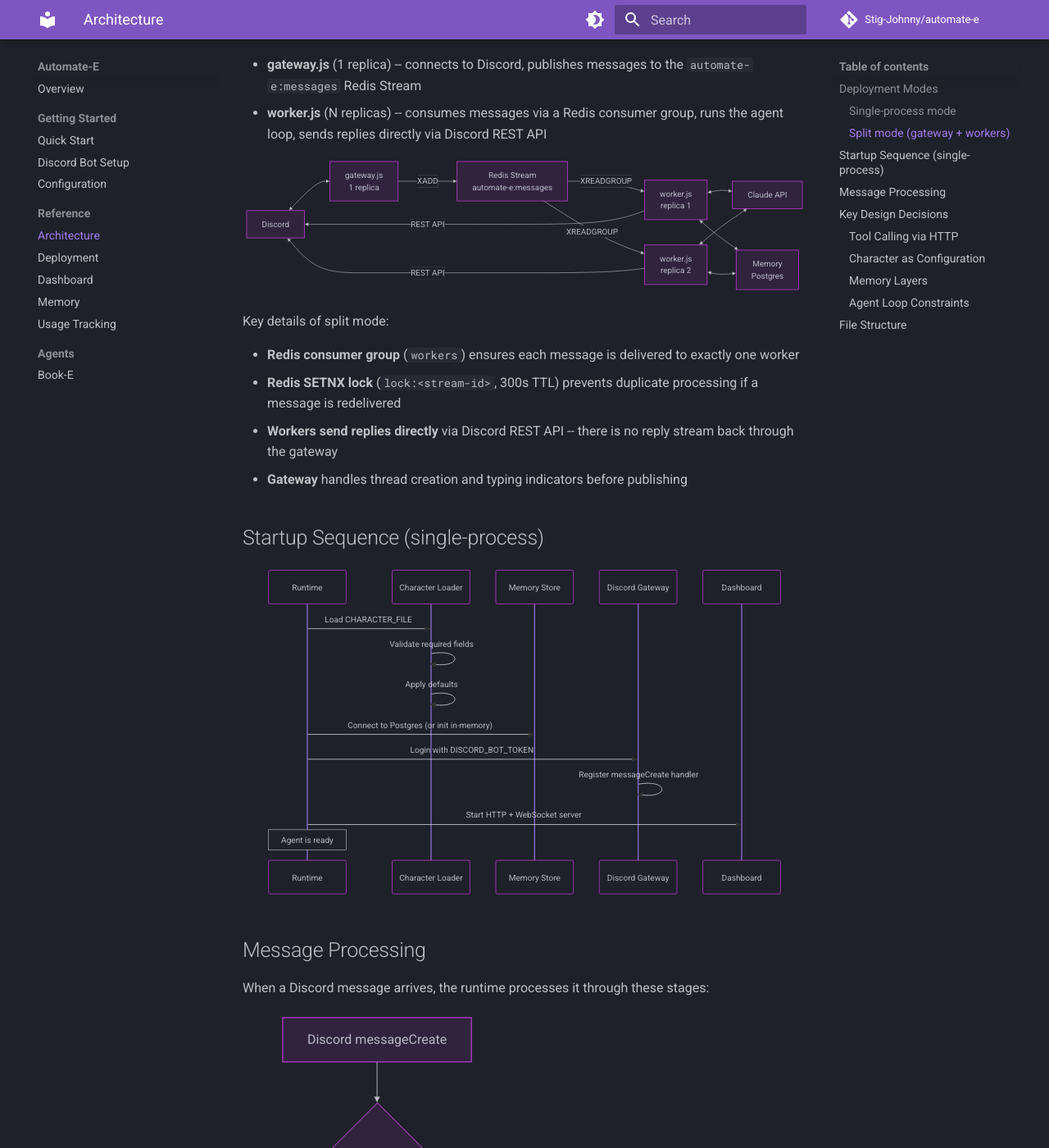
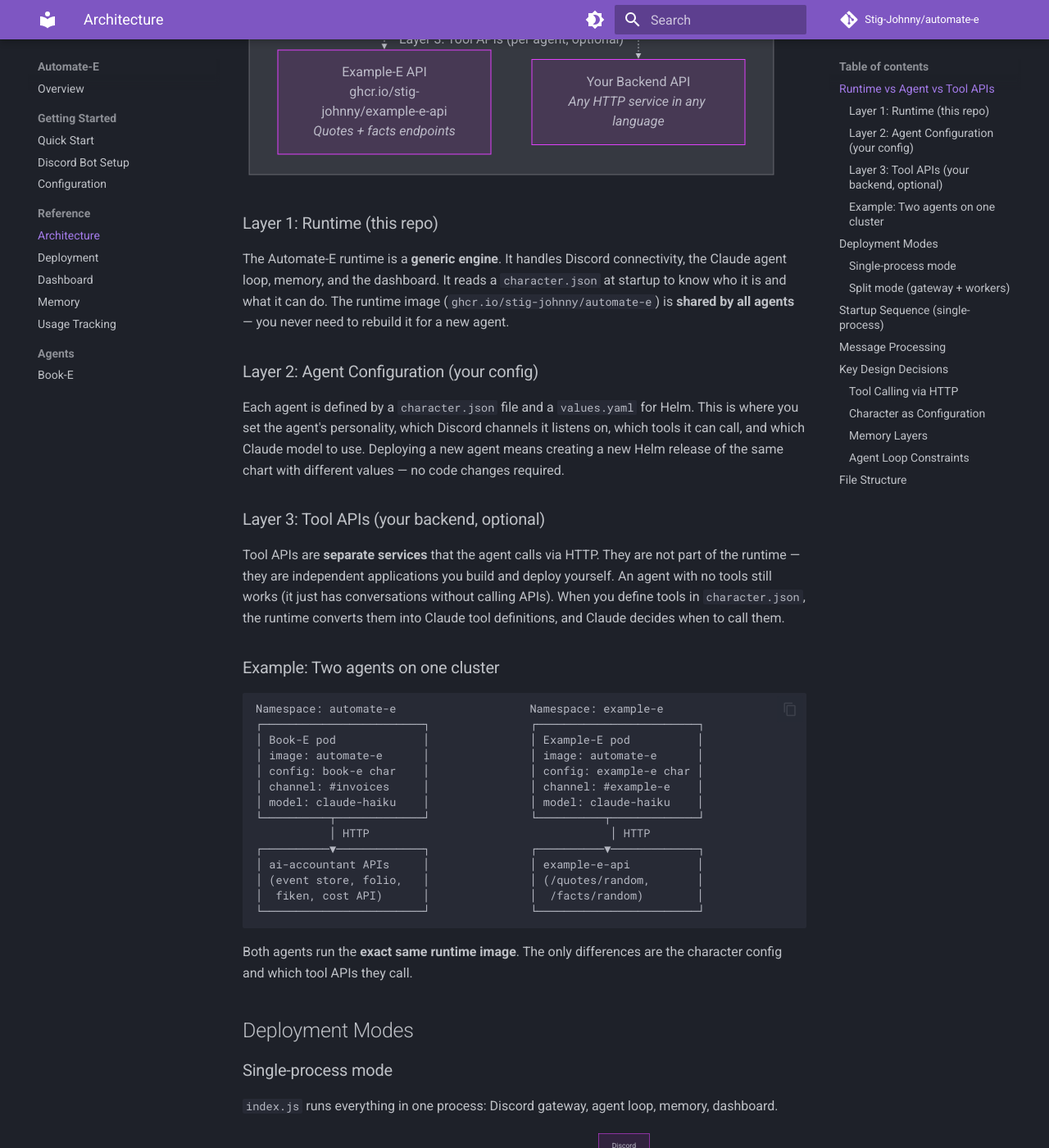
Before and after one commit to Stig-Johnny/automate-e, an MkDocs documentation site: the page built from docs/architecture.md, in a window 1280 px wide and 1400 px high, scrolled down 839 px. Shown: the whole window at 82% size. Built offline with MkDocs 1.6.1 and Material for MkDocs 9.7.7, drawn with Linux system fonts in a browser that asks for light colours; comment, search, counter and statistics services are not loaded; some of the changed text lies outside the part shown.

Commit message:
docs: explain runtime vs agent vs tool API layers
Add a clear section to architecture.md explaining the three-layer
separation: runtime (shared image), agent config (character.json),
and tool APIs (separate services). Includes diagrams showing how
two agents run on the same cluster with the same runtime image.

Co-Authored-By: Claude Opus 4.6 (1M context) <noreply@anthropic.com>

````diff
--- a/docs/architecture.md
+++ b/docs/architecture.md
@@ -5,6 +5,65 @@ title: Architecture
 # Architecture
 
 How the Automate-E runtime turns a `character.json` into a running Discord agent.
+
+## Runtime vs Agent vs Tool APIs
+
+Automate-E has three distinct layers. Understanding this separation is key to deploying your own agents.
+
+```mermaid
+graph TB
+    subgraph "Layer 1: Runtime (shared)"
+        RT["automate-e<br/>ghcr.io/stig-johnny/automate-e<br/><i>Generic engine — same image for every agent</i>"]
+    end
+
+    subgraph "Layer 2: Agent Config (per agent)"
+        CE["character.json + values.yaml<br/><i>Personality, tools, Discord channel, model</i>"]
+        CB["character.json + values.yaml<br/><i>Different personality, tools, channel, model</i>"]
+    end
+
+    subgraph "Layer 3: Tool APIs (per agent, optional)"
+        AE["Example-E API<br/>ghcr.io/stig-johnny/example-e-api<br/><i>Quotes + facts endpoints</i>"]
+        AB["Your Backend API<br/><i>Any HTTP service in any language</i>"]
+    end
+
+    RT --- CE
+    RT --- CB
+    CE -.->|"HTTP tool calls"| AE
+    CB -.->|"HTTP tool calls"| AB
+```
+
+### Layer 1: Runtime (this repo)
+
+The Automate-E runtime is a **generic engine**. It handles Discord connectivity, the Claude agent loop, memory, and the dashboard. It reads a `character.json` at startup to know who it is and what it can do. The runtime image (`ghcr.io/stig-johnny/automate-e`) is **shared by all agents** — you never need to rebuild it for a new agent.
+
+### Layer 2: Agent Configuration (your config)
+
+Each agent is defined by a `character.json` file and a `values.yaml` for Helm. This is where you set the agent's personality, which Discord channels it listens on, which tools it can call, and which Claude model to use. Deploying a new agent means creating a new Helm release of the same chart with different values — no code changes required.
+
+### Layer 3: Tool APIs (your backend, optional)
+
+Tool APIs are **separate services** that the agent calls via HTTP. They are not part of the runtime — they are independent applications you build and deploy yourself. An agent with no tools still works (it just has conversations without calling APIs). When you define tools in `character.json`, the runtime converts them into Claude tool definitions, and Claude decides when to call them.
+
+### Example: Two agents on one cluster
+
+```
+Namespace: automate-e                    Namespace: example-e
+┌────────────────────────┐               ┌────────────────────────┐
+│ Book-E pod             │               │ Example-E pod          │
+│ image: automate-e      │               │ image: automate-e      │
+│ config: book-e char    │               │ config: example-e char │
+│ channel: #invoices     │               │ channel: #example-e    │
+│ model: claude-haiku    │               │ model: claude-haiku    │
+└──────────┬─────────────┘               └──────────┬─────────────┘
+           │ HTTP                                    │ HTTP
+┌──────────▼─────────────┐               ┌──────────▼─────────────┐
+│ ai-accountant APIs     │               │ example-e-api          │
+│ (event store, folio,   │               │ (/quotes/random,       │
+│  fiken, cost API)      │               │  /facts/random)        │
+└────────────────────────┘               └────────────────────────┘
+```
+
+Both agents run the **exact same runtime image**. The only differences are the character config and which tool APIs they call.
 
 ## Deployment Modes
 
@@ -149,19 +208,29 @@ The memory system has three layers:
 
 ```
 automate-e/
-  src/
-    index.js          # Single-process entry point
-    gateway.js        # Split mode: Discord gateway, publishes to Redis Stream
-    worker.js         # Split mode: consumes from Redis, runs agent, replies via REST
-    character.js      # Loads and validates character.json
-    agent.js          # Agent loop, tool dispatch, prompt building
-    memory.js         # Postgres + in-memory storage
-    usage.js          # Token counting and cost calculation
+  src/                          # Layer 1: Runtime (generic engine)
+    index.js                    #   Single-process entry point
+    gateway.js                  #   Split mode: Discord gateway
+    worker.js                   #   Split mode: agent workers
+    character.js                #   Loads and validates character.json
+    agent.js                    #   Agent loop, tool dispatch, prompt building
+    memory.js                   #   Postgres + in-memory storage
+    usage.js                    #   Token counting and cost calculation
     dashboard/
-      server.js       # HTTP server + WebSocket
-      index.html      # Dashboard UI
+      server.js                 #   HTTP server + WebSocket
+      index.html                #   Dashboard UI
   charts/
-    automate-e/       # Helm chart
-  Dockerfile
+    automate-e/                 #   Helm chart (deploy any agent)
+  Dockerfile                    #   Builds the runtime image
   package.json
+  examples/
+    example-e/                  # Layer 2+3: Complete agent example
+      character.json            #   Agent config (personality, tools, channel)
+      values.yaml               #   Helm values for K8s deployment
+      api/                      #   Tool API backend (separate service)
+        server.js               #     Quotes + facts HTTP server
+        Dockerfile              #     Builds the tool API image
+      k8s/                      #   K8s manifests for the tool API
+        api-deployment.yaml     #     Deployment + Service
+        namespace.yaml          #     Agent namespace
 ```
````
